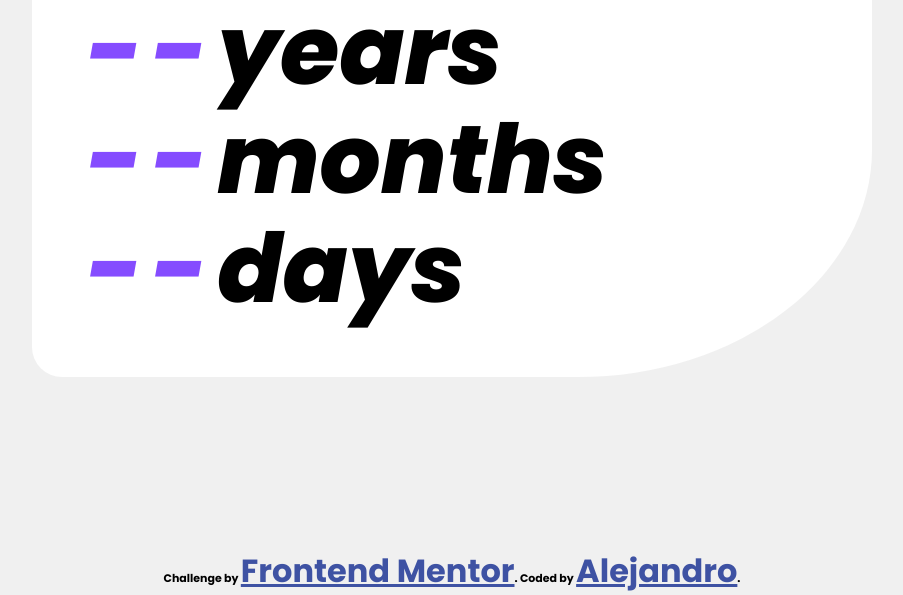
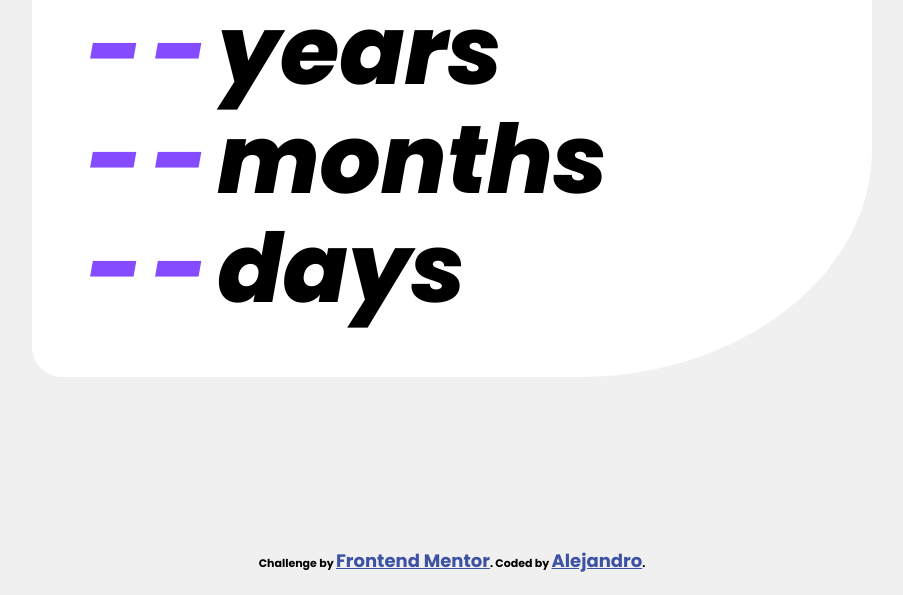
Before and after one commit to alejandrox64/age-calculator-app-main, a plain HTML site: page index.html in a window 1280 px wide. Shown: the part 443-1038 px from the top of the page, without its empty margins (188-1091 px from the left). After the commit the page ends 1017 px from the top, so only its background shows below. Drawn offline with Linux system fonts and the light colour scheme.

Commit message:
little change

```diff
--- a/index.html
+++ b/index.html
@@ -49,8 +49,8 @@
   </main>
 
   <footer class="attribution">
-    Challenge by <a href="https://www.frontendmentor.io?ref=challenge" target="_blank">Frontend Mentor</a>.
-    Coded by <a href="https://github.com/alejandrox64">Alejandro</a>.
+    Challenge by <a href="https://www.frontendmentor.io?ref=challenge" target="_blank" style="font-size: 18px;">Frontend Mentor</a>.
+    Coded by <a href="https://github.com/alejandrox64" target="_blank" style="font-size: 18px;">Alejandro</a>.
   </footer>
   <script src="./scripts/index.js"></script>
 </body>
```
